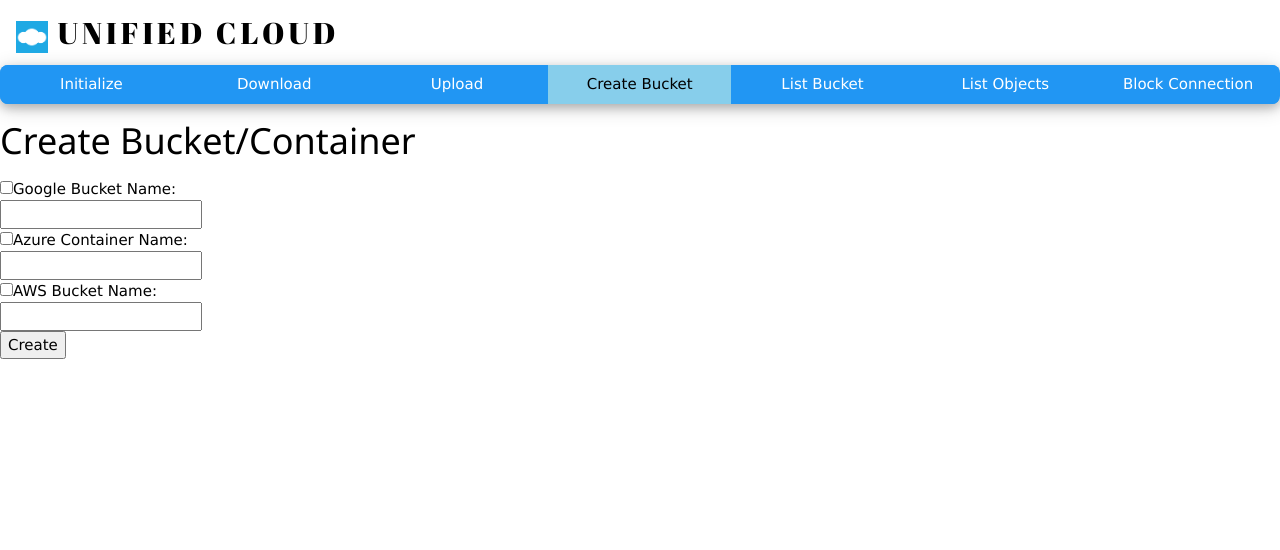
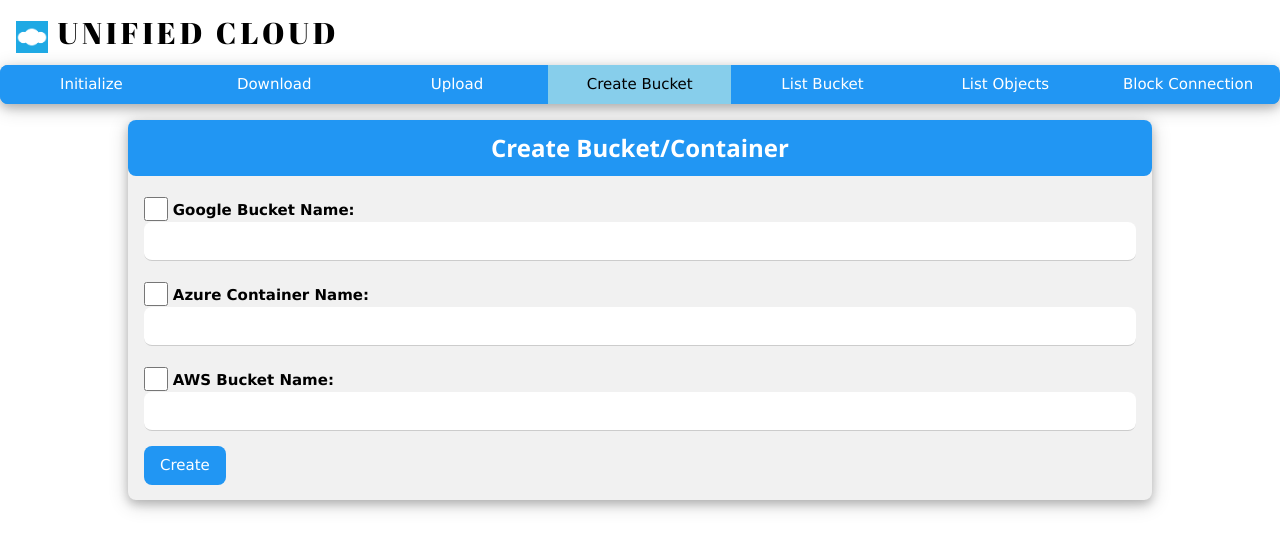
Before and after one commit to danielwwong/Unified-Cloud-API, a Flask app: page /create_bucket/ in a window 1280 px wide. Shown: the top 550 px of the page. Run offline with Flask 2, Linux system fonts and the light colour scheme.

Commit message:
Finish Beautify Create Bucket Page

```diff
--- a/templates/create_bucket.html
+++ b/templates/create_bucket.html
@@ -4,27 +4,76 @@
 {% endblock %}
 {% block create_bucket_button %}w3-light-blue{% endblock %}
 {% block body %}
-		<h1>Create Bucket/Container</h1>
-		<form action="/create_bucket/" method="POST">
-			<input type="checkbox" name="google_platform" id="check_google"><label for="check_google">Google Bucket Name:</label><br>
-			<input type="text" name="google_bucket_name" onclick="getElementById('check_google').checked=true;"><br>
-			<input type="checkbox" name="azure_platform" id="check_azure"><label for="check_azure">Azure Container Name:</label><br>
-			<input type="text" name="azure_container_name" onclick="getElementById('check_azure').checked=true;"><br>
-			<input type="checkbox" name="aws_platform" id="check_aws"><label for="check_aws">AWS Bucket Name:</label><br>
-			<input type="text" name="aws_bucket_name" onclick="getElementById('check_aws').checked=true;"><br>
-			<input type="submit" value="Create">
-		</form>
+		<div class="w3-card-4 w3-light-gray w3-round-large w3-section w3-mycenter">
+			<div class="w3-container w3-round-large w3-blue w3-center">
+				<h3><b>Create Bucket/Container</b></h3>
+			</div>
+			<form class="w3-container" action="/create_bucket/" method="POST">
+				<p>
+					<input class="w3-check" type="checkbox" name="google_platform" id="check_google">
+					<label for="check_google"><b>Google Bucket Name:</b></label>
+					<input class="w3-input w3-round-large" type="text" name="google_bucket_name" onclick="getElementById('check_google').checked=true;">
+				</p>
+				<p>
+					<input class="w3-check" type="checkbox" name="azure_platform" id="check_azure">
+					<label for="check_azure"><b>Azure Container Name:</b></label>
+					<input class="w3-input w3-round-large" type="text" name="azure_container_name" onclick="getElementById('check_azure').checked=true;">
+				</p>
+				<p>
+					<input class="w3-check" type="checkbox" name="aws_platform" id="check_aws">
+					<label for="check_aws"><b>AWS Bucket Name:</b></label>
+					<input class="w3-input w3-round-large" type="text" name="aws_bucket_name" onclick="getElementById('check_aws').checked=true;">
+				</p>
+				<p>
+					<input class="w3-button w3-blue w3-round-large w3-hover-light-blue w3-ripple" type="submit" value="Create">
+				</p>
+			</form>
+		</div>
 		{% if status %}
-		<p>
 			{% if google %}
-			{{ google|safe }}<br>
+				{% if google.startswith('S') %}
+				<div class="w3-panel w3-pale-green w3-card-4 w3-display-container w3-section w3-round-large w3-mycenter">
+					<span onclick="this.parentElement.style.display='none'" class="w3-button w3-pale-green w3-hover-red w3-ripple w3-round-large w3-large w3-display-topright">&times;</span>
+					<h3>Success!</h3>
+					<p>{{ google|safe }}</p>
+				</div>
+				{% else %}
+				<div class="w3-panel w3-pale-red w3-card-4 w3-display-container w3-section w3-round-large w3-mycenter">
+					<span onclick="this.parentElement.style.display='none'" class="w3-button w3-pale-red w3-hover-red w3-ripple w3-round-large w3-large w3-display-topright">&times;</span>
+					<h3>Error!</h3>
+					<p>{{ google|safe }}</p>
+				</div>
+				{% endif %}
 			{% endif %}
 			{% if azure %}
-			{{ azure|safe }}<br>
+				{% if azure.startswith('S') %}
+				<div class="w3-panel w3-pale-green w3-card-4 w3-display-container w3-section w3-round-large w3-mycenter">
+					<span onclick="this.parentElement.style.display='none'" class="w3-button w3-pale-green w3-hover-red w3-ripple w3-round-large w3-large w3-display-topright">&times;</span>
+					<h3>Success!</h3>
+					<p>{{ azure|safe }}</p>
+				</div>
+				{% else %}
+				<div class="w3-panel w3-pale-red w3-card-4 w3-display-container w3-section w3-round-large w3-mycenter">
+					<span onclick="this.parentElement.style.display='none'" class="w3-button w3-pale-red w3-hover-red w3-ripple w3-round-large w3-large w3-display-topright">&times;</span>
+					<h3>Error!</h3>
+					<p>{{ azure|safe }}</p>
+				</div>
+				{% endif %}
 			{% endif %}
 			{% if aws %}
-			{{ aws|safe }}<br>
+				{% if aws.startswith('S') %}
+				<div class="w3-panel w3-pale-green w3-card-4 w3-display-container w3-section w3-round-large w3-mycenter">
+					<span onclick="this.parentElement.style.display='none'" class="w3-button w3-pale-green w3-hover-red w3-ripple w3-round-large w3-large w3-display-topright">&times;</span>
+					<h3>Success!</h3>
+					<p>{{ aws|safe }}</p>
+				</div>
+				{% else %}
+				<div class="w3-panel w3-pale-red w3-card-4 w3-display-container w3-section w3-round-large w3-mycenter">
+					<span onclick="this.parentElement.style.display='none'" class="w3-button w3-pale-red w3-hover-red w3-ripple w3-round-large w3-large w3-display-topright">&times;</span>
+					<h3>Error!</h3>
+					<p>{{ aws|safe }}</p>
+				</div>
+				{% endif %}
 			{% endif %}
-		</p>
 		{% endif %}
 {% endblock %}
```
